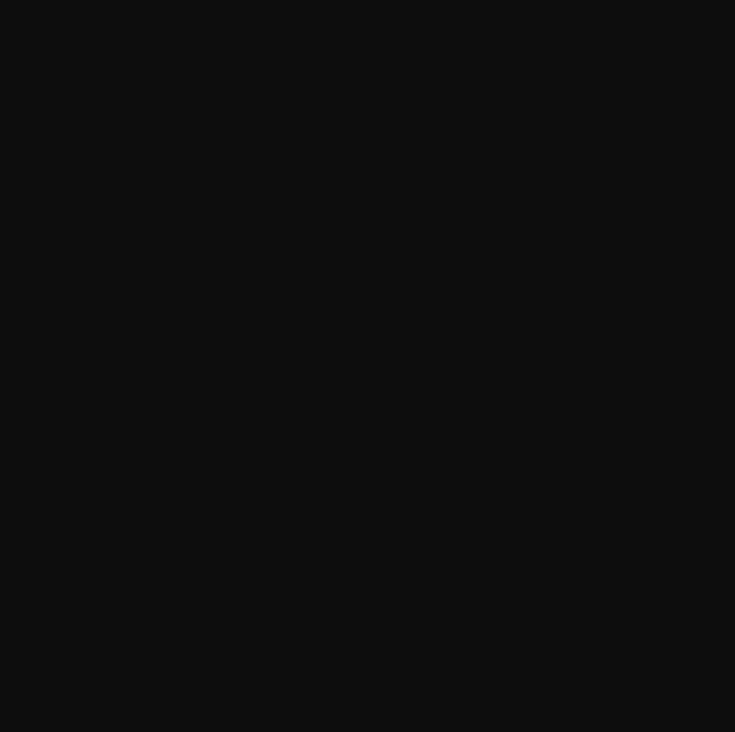
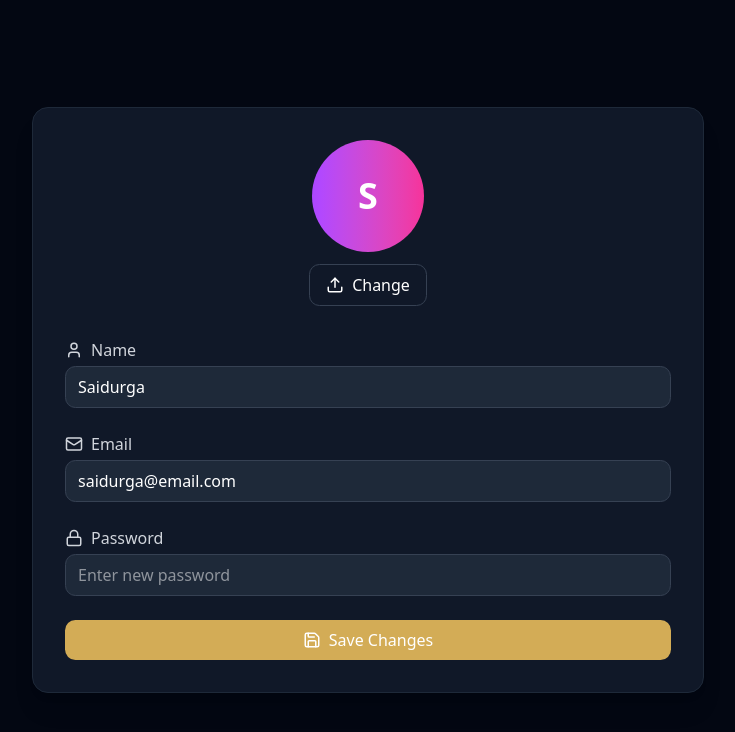
Before and after one commit to shahid-mohammed-9x/9x_ai_chat, a React (Vite) app in the folder user-frontend/: page /profile in a window 1280 px wide. Before the commit this address had no page. Shown: the top 732 px of the page, without its empty margins (272-1007 px from the left). Built offline with nearby package versions, Linux system fonts and the light colour scheme.

Commit message:
added profile page

```diff
--- a/user-frontend/src/routes.jsx
+++ b/user-frontend/src/routes.jsx
@@ -3,6 +3,7 @@ import Chat from './views/pages/Chat';
 import AuthWrapper from './views/wrappers/AuthWrapper';
 import ChatWrapper from './views/wrappers/ChatWrapper';
 import Login from './views/pages/login';
+import ProfilePage from './views/pages/ProfilePage';
 const allRoutesMapper = [
   {
     path: '/',
@@ -20,6 +21,10 @@ const allRoutesMapper = [
       </ChatWrapper>
     ),
   },
+  {
+    path: '/profile',
+    component: <ProfilePage />,
+  },
 ];
 
 export default allRoutesMapper;
--- /dev/null
+++ b/user-frontend/src/views/pages/ProfilePage.jsx
@@ -0,0 +1,139 @@
+import React, { useState } from 'react';
+import { User, Mail, Lock, Save, Upload, X } from 'lucide-react';
+
+export default function ProfilePage() {
+  const [formData, setFormData] = useState({
+    name: 'Saidurga',
+    email: 'saidurga@email.com',
+    password: '',
+  });
+
+  const [avatar, setAvatar] = useState(null); // avatar preview
+
+  // Handle form input changes
+  const handleChange = (e) => {
+    setFormData({ ...formData, [e.target.name]: e.target.value });
+  };
+
+  // Handle avatar upload
+  const handleAvatarChange = (e) => {
+    const file = e.target.files[0];
+    if (file) {
+      setAvatar(URL.createObjectURL(file)); // preview image
+    }
+  };
+
+  // Remove avatar (reset to default gradient + initial)
+  const handleRemoveAvatar = () => {
+    setAvatar(null);
+  };
+
+  // Save changes
+  const handleSave = (e) => {
+    e.preventDefault();
+    console.log('Updated Data:', formData);
+    console.log('Avatar File:', avatar || 'default');
+    // 👉 TODO: send formData + avatar file to backend API
+  };
+
+  return (
+    <div className="min-h-screen bg-gray-950 text-white flex items-center justify-center px-4 py-10">
+      <div className="w-full max-w-2xl bg-gray-900 border border-gray-800 rounded-2xl shadow-xl p-8">
+        {/* Avatar + Upload */}
+        <div className="flex flex-col items-center mb-8">
+          <div className="w-28 h-28 rounded-full overflow-hidden bg-gradient-to-r from-purple-500 to-pink-500 flex items-center justify-center text-4xl font-bold">
+            {avatar ? (
+              <img src={avatar} alt="avatar" className="w-full h-full object-cover" />
+            ) : (
+              formData.name.charAt(0)
+            )}
+          </div>
+
+          <div className="flex gap-3 mt-3">
+            {/* Upload Button */}
+            <label className="cursor-pointer px-4 py-2 border rounded-lg border-gray-700 hover:bg-gray-800 flex items-center gap-2">
+              <Upload size={18} /> Change
+              <input
+                type="file"
+                accept="image/*"
+                onChange={handleAvatarChange}
+                className="hidden"
+              />
+            </label>
+
+            {/* Remove Button (only shows if avatar is set) */}
+            {avatar && (
+              <button
+                type="button"
+                onClick={handleRemoveAvatar}
+                className="px-4 py-2 border rounded-lg border-red-500 text-red-400 hover:bg-red-500/10 flex items-center gap-2"
+              >
+                <X size={18} /> Remove
+              </button>
+            )}
+          </div>
+        </div>
+
+        {/* Profile Form */}
+        <form className="space-y-6" onSubmit={handleSave}>
+          {/* Name */}
+          <div>
+            <label className="flex items-center gap-2 text-gray-300 mb-1">
+              <User size={18} /> Name
+            </label>
+            <input
+              type="text"
+              name="name"
+              value={formData.name}
+              onChange={handleChange}
+              className="w-full px-3 py-2 rounded-lg bg-gray-800 border border-gray-700 text-white focus:outline-none focus:ring-2 focus:ring-purple-500"
+            />
+          </div>
+
+          {/* Email */}
+          <div>
+            <label className="flex items-center gap-2 text-gray-300 mb-1">
+              <Mail size={18} /> Email
+            </label>
+            <input
+              type="email"
+              name="email"
+              value={formData.email}
+              onChange={handleChange}
+              className="w-full px-3 py-2 rounded-lg bg-gray-800 border border-gray-700 text-white focus:outline-none focus:ring-2 focus:ring-purple-500"
+            />
+          </div>
+
+          {/* Password */}
+          <div>
+            <label className="flex items-center gap-2 text-gray-300 mb-1">
+              <Lock size={18} /> Password
+            </label>
+            <input
+              type="password"
+              name="password"
+              placeholder="Enter new password"
+              value={formData.password}
+              onChange={handleChange}
+              className="w-full px-3 py-2 rounded-lg bg-gray-800 border border-gray-700 text-white focus:outline-none focus:ring-2 focus:ring-purple-500"
+            />
+          </div>
+
+          {/* Save Button */}
+          {/* <button
+            type="submit"
+            className="w-full py-2 rounded-lg bg-purple-600 hover:bg-purple-700 transition flex items-center justify-center gap-2"
+          >
+            <Save size={18} /> Save Changes
+          </button> */}
+          <button
+            type="submit"
+            className="w-full py-2 rounded-lg bg-[#D3AC56] hover:bg-[#b48e3f] transition flex items-center justify-center gap-2"
+          >
+            <Save size={18} /> Save Changes
+          </button>
+        </form>
+      </div>
+    </div>
+  );
+}
--- a/user-frontend/src/views/pages/login.jsx
+++ b/user-frontend/src/views/pages/login.jsx
@@ -49,7 +49,7 @@ function LoginModal() {
           {/* Continue with Google */}
           <Button
             variant="default"
-            className="w-full flex items-center justify-center gap-2 bg-black text-white hover:bg-gray-800"
+            className="flex items-center justify-center bg-black text-white hover:bg-gray-800"
           >
             <img
               src="https://www.svgrepo.com/show/355037/google.svg"
```
